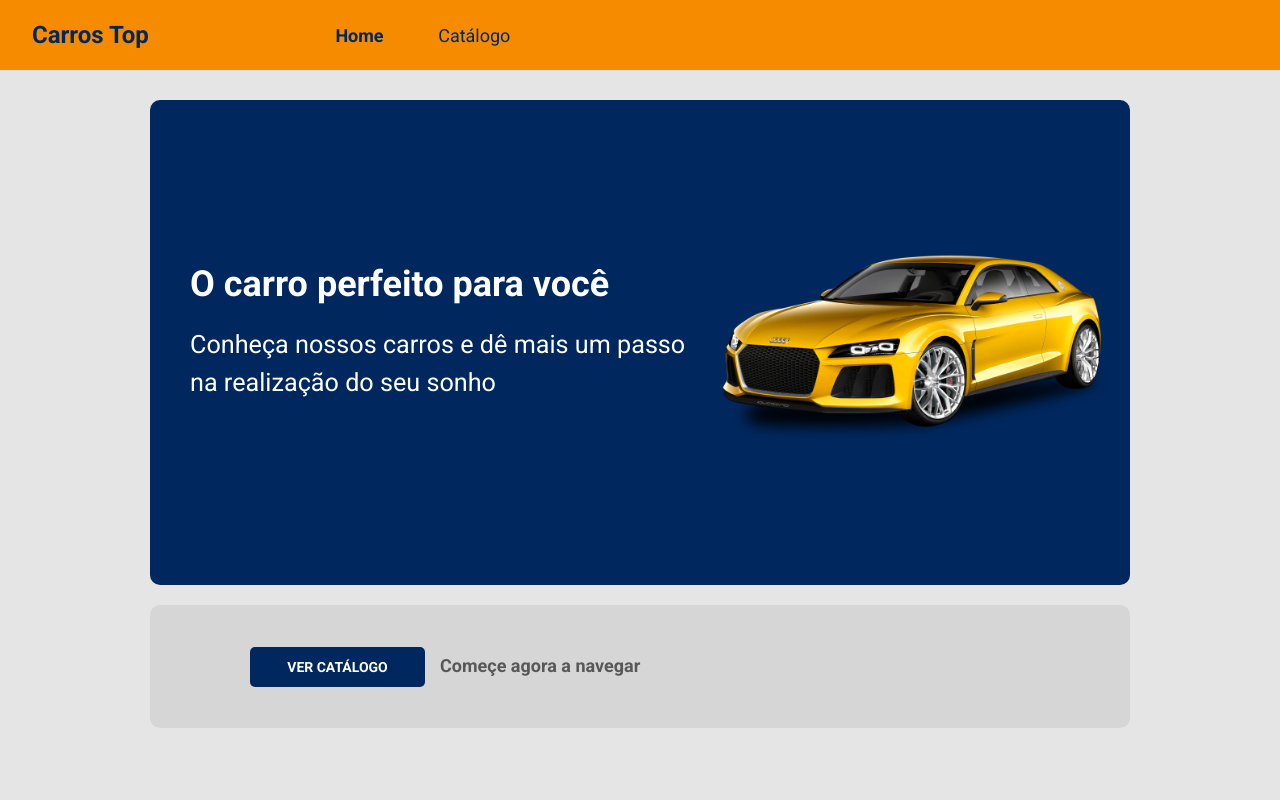
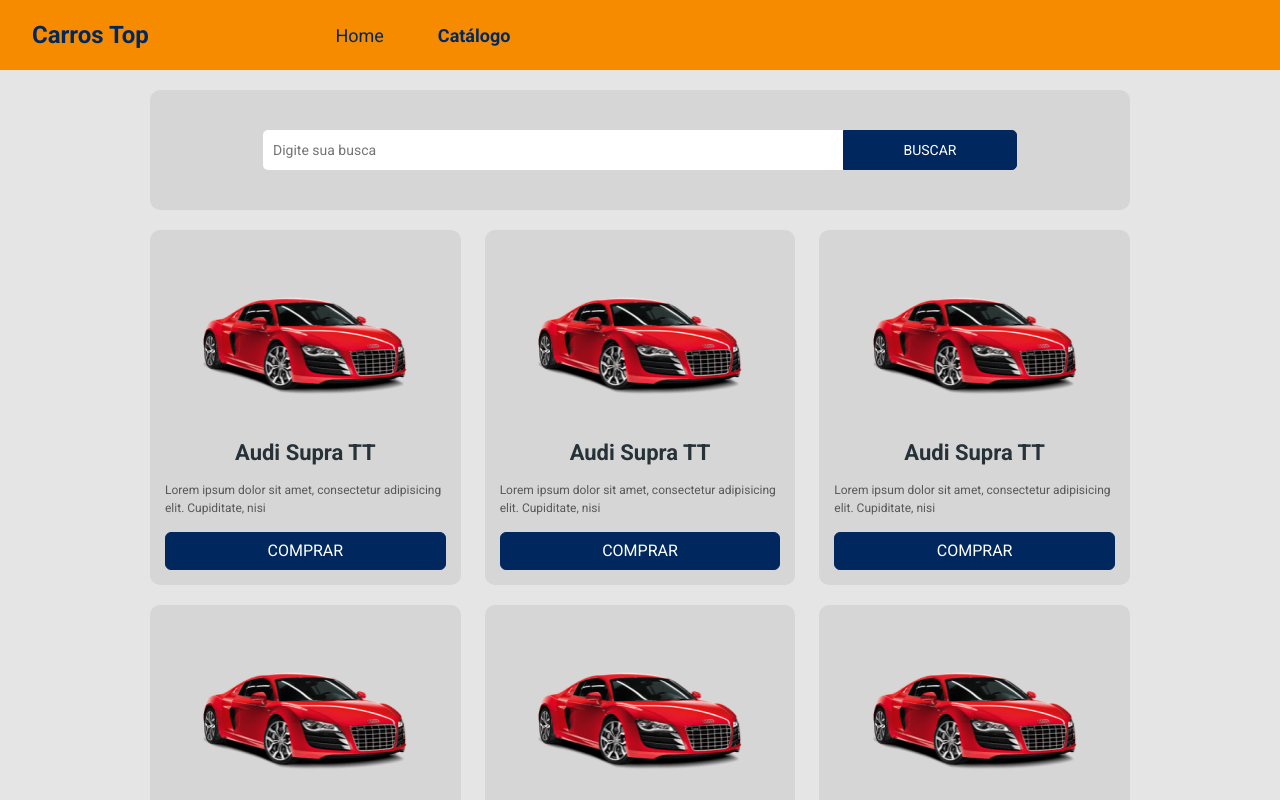
Before and after one commit to RodrigoWorst/tarefa-modulo-7, a React (Create React App) app in the folder frontend/: page /cars in a window 1280 px wide. Shown: the top 800 px of the page. Built offline with nearby package versions, Linux system fonts and the light colour scheme; the HTML template or start-up script is replaced by a standard one.

Commit message:
Finalized

```diff
--- a/frontend/package.json
+++ b/frontend/package.json
@@ -10,10 +10,12 @@
     "@types/node": "^16.11.68",
     "@types/react": "^18.0.21",
     "@types/react-dom": "^18.0.6",
+    "@types/react-router-dom": "^5.1.7",
     "bootstrap": "^5.2.2",
     "node-sass": "4.14.1",
     "react": "^18.2.0",
     "react-dom": "^18.2.0",
+    "react-router-dom": "^5.2.0",
     "react-scripts": "5.0.1",
     "typescript": "^4.8.4",
     "web-vitals": "^2.1.4"
--- a/frontend/src/App.tsx
+++ b/frontend/src/App.tsx
@@ -1,16 +1,9 @@
 import './assets/styles/custom.scss';
 import './App.css';
-import Home from './Pages/Home';
-import Navbar from './Components/Navbar';
+import Routes from './Routes';
 
 function App() {
-  return (
-      <>
-        <Navbar />
-        <Home />
-      </>
-
-  );
+  return <Routes />;
 }
 
 export default App;
--- /dev/null
+++ b/frontend/src/Components/CarCard/index.tsx
@@ -0,0 +1,22 @@
+import './styles.css';
+import CarCardImg from '../../assets/images/car-card-1.png';
+
+const CarCard = () => {
+  return (
+    <div className="base-card car-card">
+      <div className="card-top-container">
+        <img src={CarCardImg} alt="Nome do produto" />
+      </div>
+      <div className="card-botton-container">
+        <h1>Audi Supra TT</h1>
+        <p>
+          Lorem ipsum dolor sit amet, consectetur adipisicing elit. Cupiditate,
+          nisi
+        </p>
+        <button className="btn btn-secondary">COMPRAR</button>
+      </div>
+    </div>
+  );
+};
+
+export default CarCard;
--- /dev/null
+++ b/frontend/src/Components/CarCard/styles.css
@@ -0,0 +1,38 @@
+.car-card{
+    padding: 15px 15px;
+    margin-bottom: 20px;
+}
+
+.card-top-container{
+    text-align: center;
+    padding: 15px 0;
+}
+
+.card-top-container img{
+    width: 220px;
+    height: 165px;
+}
+
+.card-botton-container h1{
+    text-align: center;
+    margin-bottom: 15px;
+    width: 100%;
+    font-size: 22px;
+}
+
+.card-botton-container p{
+    text-align: left;
+    font-size: 14px;
+    margin-bottom: 15px;
+    color: #585858
+}
+
+.card-botton-container button{
+    width: 100%;
+}
+
+@media(min-width:576px){
+    .card-botton-container p{
+        font-size: 12px;
+    }
+}
--- a/frontend/src/Components/Navbar/index.tsx
+++ b/frontend/src/Components/Navbar/index.tsx
@@ -1,13 +1,14 @@
 import './styles.css';
 import 'bootstrap/js/src/collapse.js';
+import { Link, NavLink } from 'react-router-dom';
 
 const Navbar = () => {
   return (
     <nav className="navbar navbar-expand-md navbar-light bg-primary main-nav">
       <div className="container-fluid">
-        <a href="link" className="nav-logo-text">
+        <Link to="/" className="nav-logo-text">
           Carros Top
-        </a>
+        </Link>
         <button
           className="navbar-toggler"
           type="button"
@@ -22,10 +23,12 @@
         <div className="collapse navbar-collapse" id="carros-top-navbar">
           <ul className="navbar-nav offset-md-2 main-menu">
             <li>
-              <a href="link" className="active">Home</a>
+              <NavLink to="/" activeClassName="active" exact>
+                Home
+              </NavLink>
             </li>
             <li>
-              <a href="link">Catálogo</a>
+              <NavLink to="/cars" activeClassName="active">Catálogo</NavLink>
             </li>
           </ul>
         </div>
--- /dev/null
+++ b/frontend/src/Components/Search/index.tsx
@@ -0,0 +1,12 @@
+import './styles.css';
+
+const Search = () => {
+    return(
+        <div className="base-card search-container">
+            <input type="text" placeholder="Digite sua busca"/>
+            <button className="btn btn-secondary">BUSCAR</button>
+        </div>
+    );
+}
+
+export default Search;
--- /dev/null
+++ b/frontend/src/Components/Search/styles.css
@@ -0,0 +1,34 @@
+.search-container{
+    padding: 20px 10px;
+    display: flex;
+    align-items: center;
+    justify-content: center;
+    margin-bottom: 20px;
+    font-size: 14px;
+}
+
+.search-container input{
+    border-radius: 5px 0 0 5px;
+    width: 100%;
+    max-width: 580px;
+    height: 40px;
+    border: none;
+    padding: 10px;
+}
+
+.search-container button{
+    border-radius: 0 5px 5px 0;
+    width: 77px;
+    height: 40px;
+    font-size: 14px;
+}
+
+@media(min-width:576px){
+    .search-container{
+        padding: 40px 20px;
+    }
+
+    .search-container button{
+        width: 174px;
+    }
+}
--- /dev/null
+++ b/frontend/src/Pages/Catalog/index.tsx
@@ -0,0 +1,43 @@
+import Search from '../../Components/Search';
+import CarCard from '../../Components/CarCard';
+import './styles.css';
+
+const Catalog = () => {
+  return (
+    <>
+      <div className="catalog-container">
+        <Search />
+        <div>
+          <div className="row">
+            <div className="col-sm-6 col-lg-4">
+              <CarCard />
+            </div>
+            <div className="col-sm-6 col-lg-4">
+              <CarCard />
+            </div>
+            <div className="col-sm-6 col-lg-4">
+              <CarCard />
+            </div>
+            <div className="col-sm-6 col-lg-4">
+              <CarCard />
+            </div>
+            <div className="col-sm-6 col-lg-4">
+              <CarCard />
+            </div>
+            <div className="col-sm-6 col-lg-4">
+              <CarCard />
+            </div>
+            <div className="col-sm-6 col-lg-4">
+              <CarCard />
+            </div>
+            <div className="col-sm-6 col-lg-4">
+              <CarCard />
+            </div>
+          </div>
+        </div>
+      </div>
+    </>
+  );
+};
+
+export default Catalog;
--- /dev/null
+++ b/frontend/src/Pages/Catalog/styles.css
@@ -0,0 +1,9 @@
+.catalog-container{
+    padding: 20px 19px;
+}
+
+@media(min-width:1200px){
+    .catalog-container{
+        padding: 20px 150px;
+    }
+}
--- a/frontend/src/Pages/Home/index.tsx
+++ b/frontend/src/Pages/Home/index.tsx
@@ -1,4 +1,5 @@
 import CarImg from '../../assets/images/car-header-1.png';
+import { Link } from 'react-router-dom';
 import './styles.css';
 
 const Home = () => {
@@ -16,7 +17,9 @@
         </div>
       </div>
       <div className="base-card home-btn-container">
-        <button className="btn">VER CATÁLOGO</button>
+        <Link to="/cars">
+          <button>VER CATÁLOGO</button>
+        </Link>
         <h1>Começe agora a navegar</h1>
       </div>
     </div>
--- /dev/null
+++ b/frontend/src/Routes.tsx
@@ -0,0 +1,22 @@
+import { BrowserRouter, Switch, Route } from 'react-router-dom';
+import Navbar from './Components/Navbar';
+import Catalog from './Pages/Catalog';
+import Home from './Pages/Home';
+
+const Routes = () => {
+  return (
+    <BrowserRouter>
+      <Navbar />
+      <Switch>
+        <Route path="/" exact>
+          <Home />
+        </Route>
+        <Route path="/cars">
+          <Catalog />
+        </Route>
+      </Switch>
+    </BrowserRouter>
+  );
+};
+
+export default Routes;
```
Also changed, not shown: frontend/src/assets/images/car-card-1.png (added), 1 other file (tests, documents, lock files or other folders).
